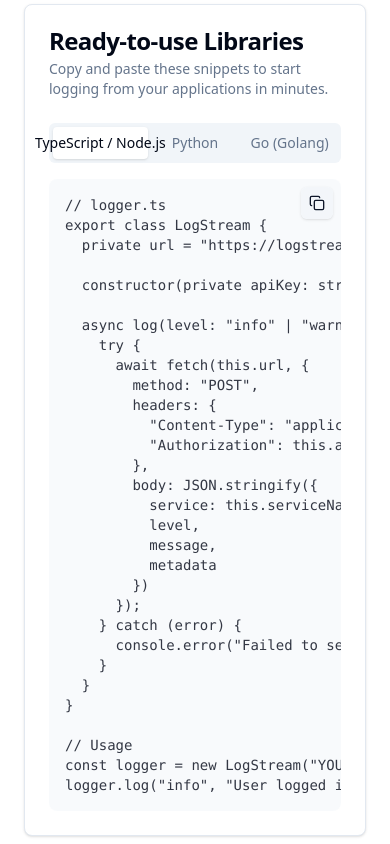
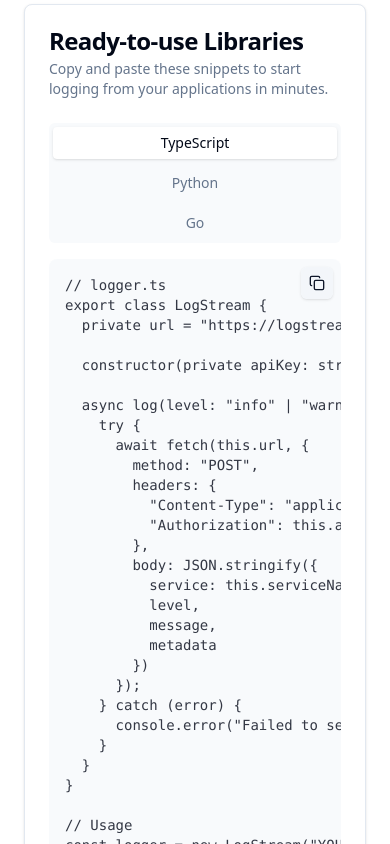
Before and after one commit to davidojo1144/LogStream, a Next.js app in the folder web/: page /docs in a window 390 px wide. Shown: the part 860-1704 px from the top of the page. Built offline with nearby package versions, Linux system fonts and the light colour scheme.

Commit message:
feat(ui): optimize docs tabs for mobile responsiveness

```diff
--- a/web/src/app/docs/page.tsx
+++ b/web/src/app/docs/page.tsx
@@ -342,20 +342,22 @@ export default function DocumentationPage() {
             </CardHeader>
             <CardContent>
               <Tabs defaultValue="typescript" className="w-full">
-                <TabsList className="grid w-full grid-cols-3 mb-4">
-                  <TabsTrigger value="typescript">TypeScript / Node.js</TabsTrigger>
-                  <TabsTrigger value="python">Python</TabsTrigger>
-                  <TabsTrigger value="go">Go (Golang)</TabsTrigger>
+                <TabsList className="flex flex-col md:grid md:grid-cols-3 h-auto gap-2 bg-muted/50 p-1">
+                  <TabsTrigger value="typescript" className="w-full justify-center">TypeScript</TabsTrigger>
+                  <TabsTrigger value="python" className="w-full justify-center">Python</TabsTrigger>
+                  <TabsTrigger value="go" className="w-full justify-center">Go</TabsTrigger>
                 </TabsList>
-                <TabsContent value="typescript">
+                <div className="mt-4">
+                  <TabsContent value="typescript" className="mt-0">
                     <CodeBlock code={SDK_EXAMPLES.typescript} language="typescript" />
                   </TabsContent>
-                <TabsContent value="python">
+                  <TabsContent value="python" className="mt-0">
                     <CodeBlock code={SDK_EXAMPLES.python} language="python" />
                   </TabsContent>
-                <TabsContent value="go">
+                  <TabsContent value="go" className="mt-0">
                     <CodeBlock code={SDK_EXAMPLES.go} language="go" />
                   </TabsContent>
+                </div>
               </Tabs>
             </CardContent>
           </Card>
```
Lines whose indentation alone changed are shown as unchanged.
